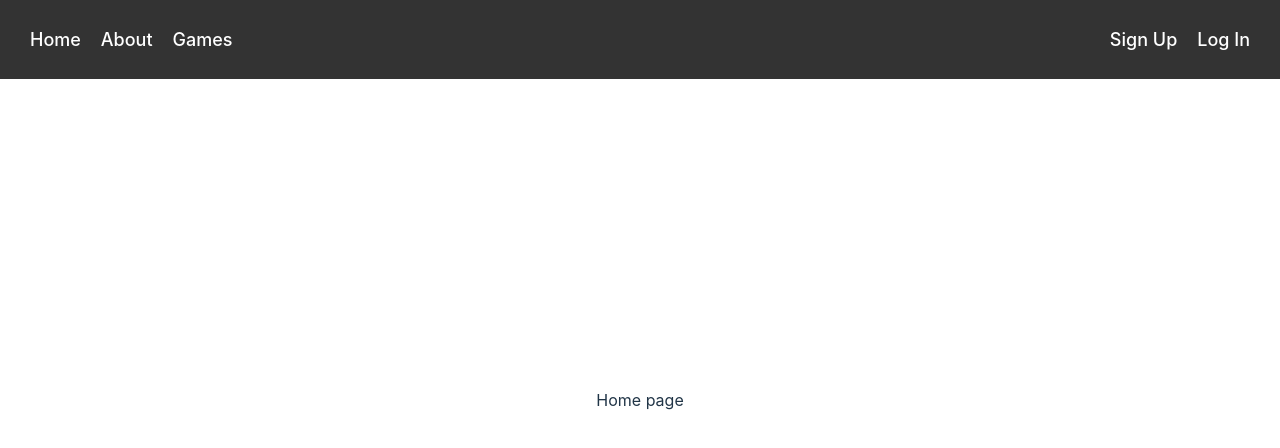
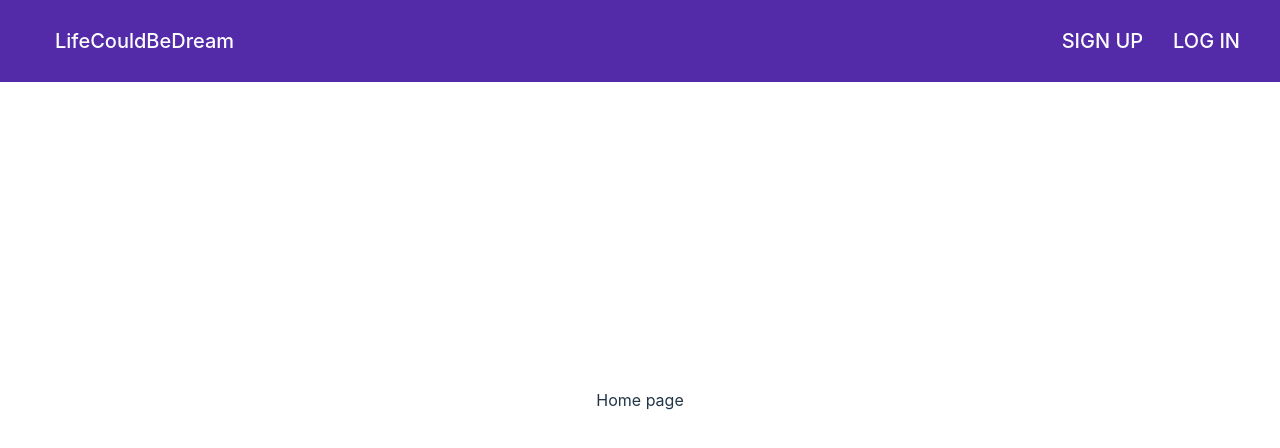
Before and after one commit to LimeFizzy/LifeCouldBeDream, a React (Vite) app in the folder frontend/: page / in a window 1280 px wide. Shown: the top 448 px of the page. Built offline with nearby package versions, Linux system fonts and the light colour scheme.

Commit message:
Changed design, removed games, about buttons

```diff
--- a/frontend/src/App.tsx
+++ b/frontend/src/App.tsx
@@ -1,8 +1,6 @@
 import { BrowserRouter, Routes, Route } from 'react-router-dom';
 import './App.css';
 import { Home } from './pages/Home';
-import { About } from './pages/About';
-import { Games } from './pages/Games';
 import { SignUp } from './pages/SignUp';
 import { LogIn } from './pages/LogIn';
 import Navbar from './components/navbar/Navbar';
@@ -13,8 +11,6 @@ export const App = () => {
       <Navbar />
       <Routes>
         <Route path="/" element={<Home />} />
-        <Route path="/about" element={<About />} />
-        <Route path="/games" element={<Games />} />
         <Route path="/signup" element={<SignUp />} />
         <Route path="/login" element={<LogIn />} />
       </Routes>
--- a/frontend/src/components/navbar/Navbar.css
+++ b/frontend/src/components/navbar/Navbar.css
@@ -3,7 +3,7 @@
     top: 0;
     right: 0;
     width: 100%;
-    background-color: #333;
+    background-color: #532BA9;
     padding: 10px;
     display: flex;
     justify-content: left;
@@ -18,7 +18,7 @@
   }
 
   .nav-left .nav-item {
-    margin-right: 20px;
+    margin-left: 25px;
   }
 
   .nav-right {
@@ -28,14 +28,14 @@
   }
 
   .nav-right .nav-item {
-    margin-right: 20px;
+    margin-right: 30px;
   }
 
 
   .nav-link {
     color: white;
     text-decoration: none;
-    font-size: 18px;
+    font-size: 20px;
   }
 
   .nav-link:hover {
--- a/frontend/src/components/navbar/Navbar.tsx
+++ b/frontend/src/components/navbar/Navbar.tsx
@@ -8,29 +8,19 @@ const Navbar: React.FC = () => {
       <ul className="nav-left">
         <li className="nav-item">
           <Link to="/" className="nav-link">
-            Home
-          </Link>
-        </li>
-        <li className="nav-item">
-          <Link to="/about" className="nav-link">
-            About
-          </Link>
-        </li>
-        <li className="nav-item">
-          <Link to="/games" className="nav-link">
-            Games
+            LifeCouldBeDream
           </Link>
         </li>
       </ul>
       <ul className="nav-right">
         <li className="nav-item">
           <Link to="/signup" className="nav-link">
-            Sign Up
+            SIGN UP
           </Link>
         </li>
         <li className="nav-item">
           <Link to="/login" className="nav-link">
-            Log In
+            LOG IN
           </Link>
         </li>
       </ul>
--- a/frontend/src/pages/About.tsx
+++ /dev/null
@@ -1,7 +0,0 @@
-export const About = () => {
-  return (
-    <main>
-        About page
-    </main>
-  )
-}
--- a/frontend/src/pages/Games.tsx
+++ /dev/null
@@ -1,7 +0,0 @@
-export const Games = () => {
-    return (
-        <main>
-            Games page
-        </main>
-    )
-}
```
